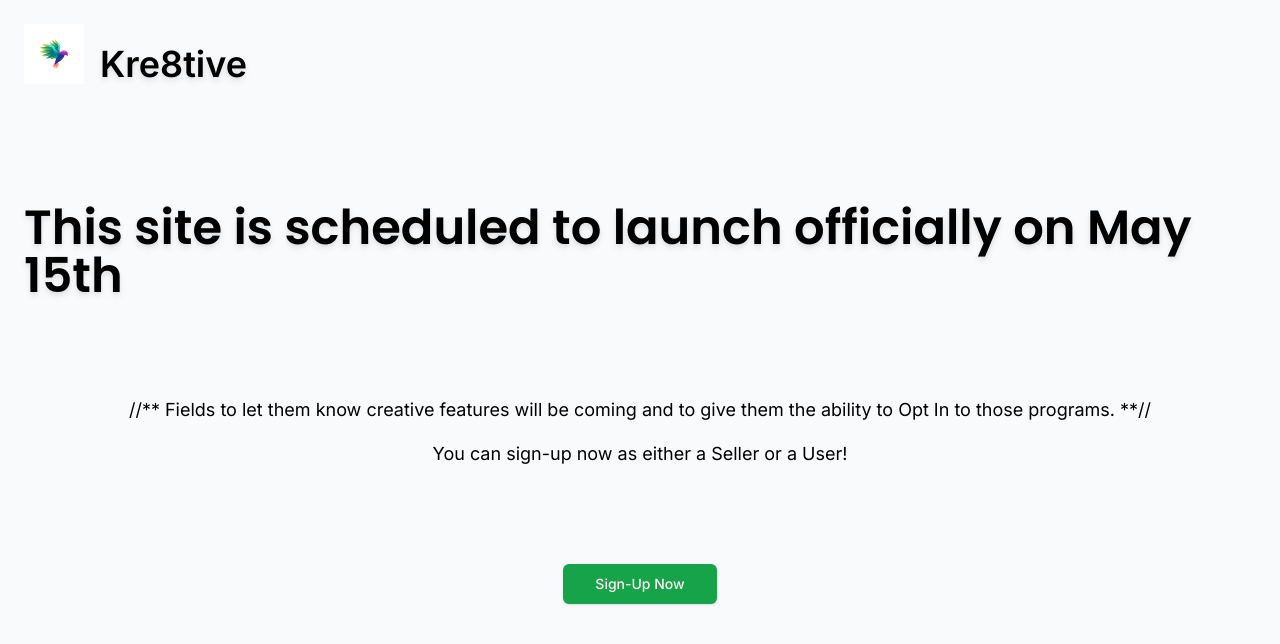
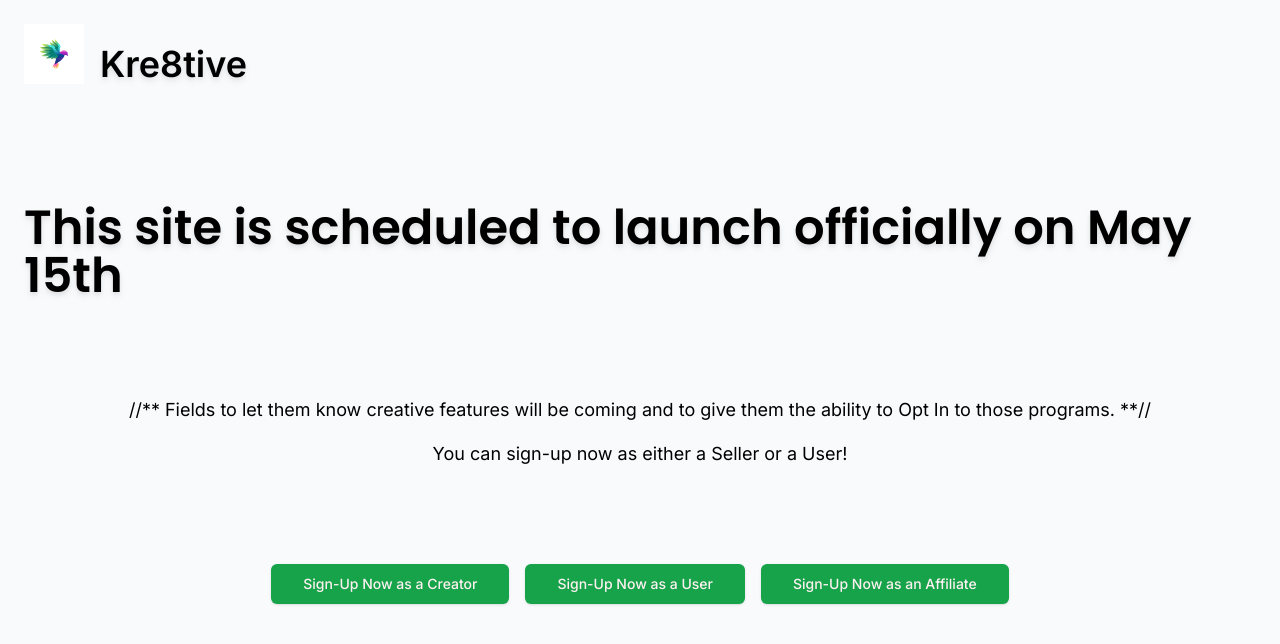
Before and after one commit to Dev0715/Next-OAuth-Payment-AWS, a Next.js app: page / in a window 1280 px wide. Shown: the top 644 px of the page. Built offline with nearby package versions, Linux system fonts and the light colour scheme; no server answers.

Commit message:
feat: add signup button on homepage

```diff
--- a/app/page.tsx
+++ b/app/page.tsx
@@ -27,11 +27,23 @@ const Home = () => {
           </p>
           <p className="text-black text-lg">You can sign-up now as either a Seller or a User!</p>
         </div>
-        <SignupButton>
-          <Button variant="default" size="lg">
-            Sign-Up Now
-          </Button>
-        </SignupButton>
+        <div className='flex gap-x-4'>
+          <SignupButton>
+            <Button variant="default" size="lg">
+              Sign-Up Now as a Creator
+            </Button>
+          </SignupButton>
+          <SignupButton>
+            <Button variant="default" size="lg">
+              Sign-Up Now as a User
+            </Button>
+          </SignupButton>
+          <SignupButton>
+            <Button variant="default" size="lg">
+              Sign-Up Now as an Affiliate
+            </Button>
+          </SignupButton>
+        </div>
       </div>
     </main>
   );
```
